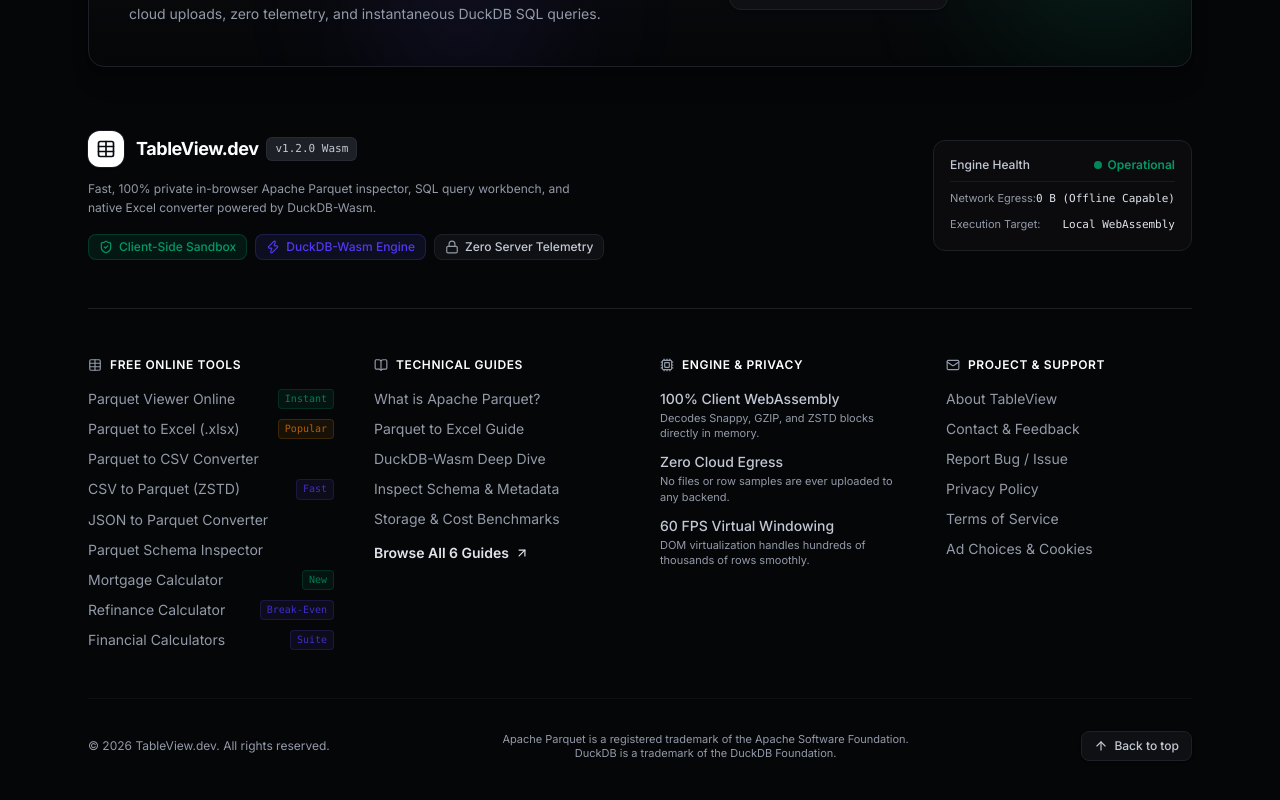
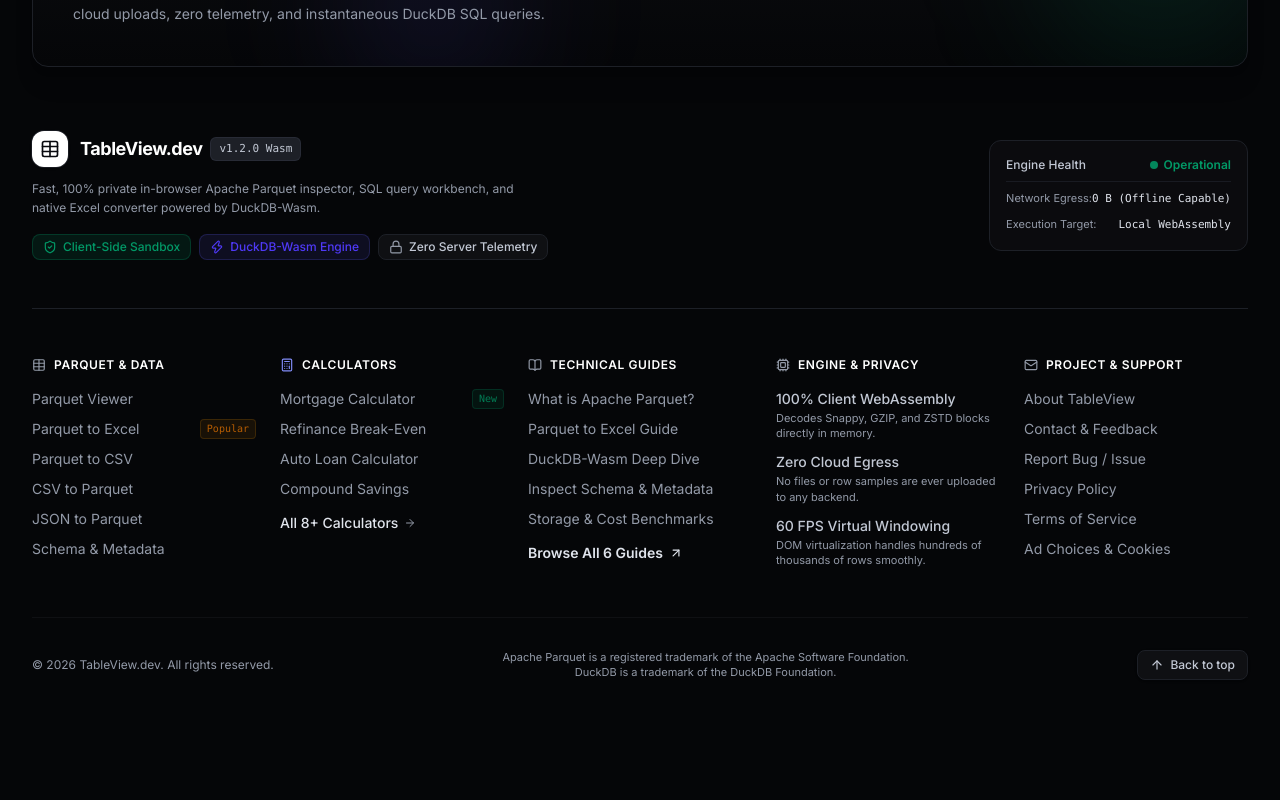
Before and after one commit to Sphinm/tableview, a React (Vite) app: page / in a window 1280 px wide. Shown: the part 4342-5142 px from the top of the page. After the commit the page ends 5070 px from the top, so only its background shows below. Built offline with nearby package versions, Linux system fonts and the light colour scheme.

Commit message:
refactor(footer): split data tools and financial calculators into balanced 5-column layout

```diff
--- a/src/components/Footer.tsx
+++ b/src/components/Footer.tsx
@@ -41,7 +41,7 @@
 
   return (
     <footer className="w-full bg-slate-950 border-t border-slate-800 text-slate-400 mt-20 pt-16 pb-12 relative transition-colors">
-      <div className="max-w-6xl mx-auto px-4 sm:px-6">
+      <div className="max-w-7xl mx-auto px-4 sm:px-6 lg:px-8">
         {/* Pre-Footer Action Banner */}
         <div className="relative rounded-2xl border border-slate-800 bg-gradient-to-b from-slate-900/90 to-slate-950 p-6 sm:p-10 mb-16 shadow-xl overflow-hidden">
           {/* Subtle background glow */}
@@ -142,25 +142,22 @@
           </div>
         </div>
 
-        {/* 4-column link grid */}
-        <div className="grid grid-cols-2 md:grid-cols-4 gap-8 sm:gap-10 py-12 text-sm">
-          {/* Column 1: Tools & Converters */}
+        {/* 5-column link grid */}
+        <div className="grid grid-cols-2 sm:grid-cols-3 lg:grid-cols-5 gap-8 sm:gap-6 py-12 text-sm">
+          {/* Column 1: Parquet & Data Tools */}
           <div>
             <h4 className="text-slate-100 font-semibold uppercase tracking-wider text-xs mb-4 flex items-center gap-2">
               <Table className="size-3.5 text-slate-400" />
-              Free Online Tools
+              Parquet & Data
             </h4>
             <ul className="space-y-2.5">
               <li>
                 <a
                   href="/parquet-viewer"
                   onClick={(e) => handleNav(e, '/parquet-viewer')}
-                  className="group flex items-center justify-between text-slate-400 hover:text-slate-100 transition-colors"
+                  className="hover:text-slate-100 transition-colors block"
                 >
-                  <span>Parquet Viewer Online</span>
-                  <span className="text-[10px] px-1.5 py-0.5 rounded bg-emerald-500/10 text-emerald-600 dark:text-emerald-400 border border-emerald-500/20 opacity-80 group-hover:opacity-100 font-mono">
-                    Instant
-                  </span>
+                  Parquet Viewer
                 </a>
               </li>
               <li>
@@ -169,7 +166,7 @@
                   onClick={(e) => handleNav(e, '/parquet-to-excel')}
                   className="group flex items-center justify-between text-slate-400 hover:text-slate-100 transition-colors"
                 >
-                  <span>Parquet to Excel (.xlsx)</span>
+                  <span>Parquet to Excel</span>
                   <span className="text-[10px] px-1.5 py-0.5 rounded bg-amber-500/10 text-amber-600 dark:text-amber-400 border border-amber-500/20 opacity-80 group-hover:opacity-100 font-mono">
                     Popular
                   </span>
@@ -181,19 +178,16 @@
                   onClick={(e) => handleNav(e, '/parquet-to-csv')}
                   className="hover:text-slate-100 transition-colors block"
                 >
-                  Parquet to CSV Converter
+                  Parquet to CSV
                 </a>
               </li>
               <li>
                 <a
                   href="/csv-to-parquet"
                   onClick={(e) => handleNav(e, '/csv-to-parquet')}
-                  className="group flex items-center justify-between text-slate-400 hover:text-slate-100 transition-colors"
+                  className="hover:text-slate-100 transition-colors block"
                 >
-                  <span>CSV to Parquet (ZSTD)</span>
-                  <span className="text-[10px] px-1.5 py-0.5 rounded bg-indigo-500/10 text-indigo-600 dark:text-indigo-400 border border-indigo-500/20 opacity-80 group-hover:opacity-100 font-mono">
-                    Fast
-                  </span>
+                  CSV to Parquet
                 </a>
               </li>
               <li>
@@ -202,7 +196,7 @@
                   onClick={(e) => handleNav(e, '/json-to-parquet')}
                   className="hover:text-slate-100 transition-colors block"
                 >
-                  JSON to Parquet Converter
+                  JSON to Parquet
                 </a>
               </li>
               <li>
@@ -211,9 +205,19 @@
                   onClick={(e) => handleNav(e, '/parquet-schema-inspector')}
                   className="hover:text-slate-100 transition-colors block"
                 >
-                  Parquet Schema Inspector
+                  Schema & Metadata
                 </a>
               </li>
+            </ul>
+          </div>
+
+          {/* Column 2: Financial Calculators */}
+          <div>
+            <h4 className="text-slate-100 font-semibold uppercase tracking-wider text-xs mb-4 flex items-center gap-2">
+              <Calculator className="size-3.5 text-indigo-400" />
+              Calculators
+            </h4>
+            <ul className="space-y-2.5">
               <li>
                 <a
                   href="/mortgage-calculator"
@@ -230,30 +234,43 @@
                 <a
                   href="/refinance-calculator"
                   onClick={(e) => handleNav(e, '/refinance-calculator')}
-                  className="group flex items-center justify-between text-slate-400 hover:text-slate-100 transition-colors"
+                  className="hover:text-slate-100 transition-colors block"
                 >
-                  <span>Refinance Calculator</span>
-                  <span className="text-[10px] px-1.5 py-0.5 rounded bg-indigo-500/10 text-indigo-600 dark:text-indigo-400 border border-indigo-500/20 opacity-80 group-hover:opacity-100 font-mono">
-                    Break-Even
-                  </span>
+                  Refinance Break-Even
                 </a>
               </li>
               <li>
                 <a
+                  href="/finance-calculator#auto-calculator"
+                  onClick={(e) => handleNav(e, '/finance-calculator#auto-calculator')}
+                  className="hover:text-slate-100 transition-colors block"
+                >
+                  Auto Loan Calculator
+                </a>
+              </li>
+              <li>
+                <a
+                  href="/finance-calculator#savings-calculator"
+                  onClick={(e) => handleNav(e, '/finance-calculator#savings-calculator')}
+                  className="hover:text-slate-100 transition-colors block"
+                >
+                  Compound Savings
+                </a>
+              </li>
+              <li className="pt-1">
+                <a
                   href="/finance-calculator"
                   onClick={(e) => handleNav(e, '/finance-calculator')}
-                  className="group flex items-center justify-between text-slate-400 hover:text-slate-100 transition-colors"
+                  className="text-slate-200 hover:text-slate-100 transition-colors font-medium flex items-center gap-1.5 group"
                 >
-                  <span>Financial Calculators</span>
-                  <span className="text-[10px] px-1.5 py-0.5 rounded bg-indigo-500/10 text-indigo-600 dark:text-indigo-400 border border-indigo-500/20 opacity-80 group-hover:opacity-100 font-mono">
-                    Suite
-                  </span>
+                  <span>All 8+ Calculators</span>
+                  <ArrowRight className="size-3 text-slate-400 group-hover:translate-x-0.5 transition-transform" />
                 </a>
               </li>
             </ul>
           </div>
 
-          {/* Column 2: Technical Guides */}
+          {/* Column 3: Technical Guides */}
           <div>
             <h4 className="text-slate-100 font-semibold uppercase tracking-wider text-xs mb-4 flex items-center gap-2">
               <BookOpen className="size-3.5 text-slate-400" />
@@ -318,7 +335,7 @@
             </ul>
           </div>
 
-          {/* Column 3: Architecture & Security */}
+          {/* Column 4: Architecture & Security */}
           <div>
             <h4 className="text-slate-100 font-semibold uppercase tracking-wider text-xs mb-4 flex items-center gap-2">
               <Cpu className="size-3.5 text-slate-400" />
@@ -346,7 +363,7 @@
             </ul>
           </div>
 
-          {/* Column 4: Project & Support */}
+          {/* Column 5: Project & Support */}
           <div>
             <h4 className="text-slate-100 font-semibold uppercase tracking-wider text-xs mb-4 flex items-center gap-2">
               <Mail className="size-3.5 text-slate-400" />
```
